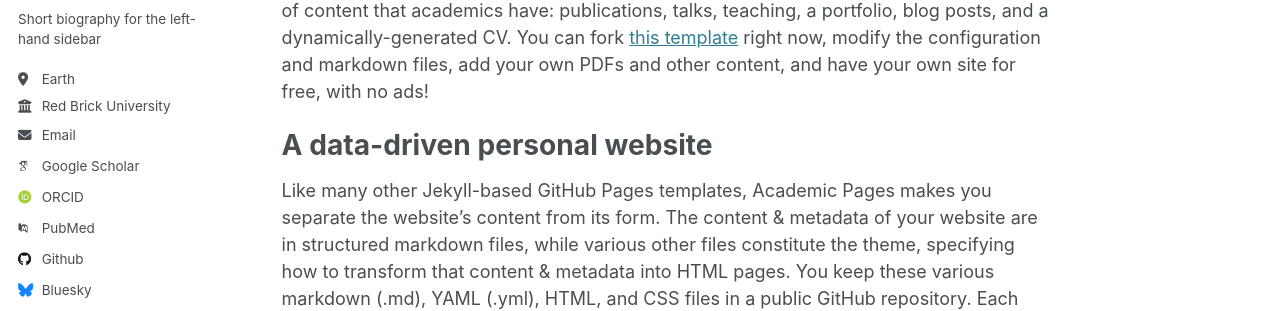
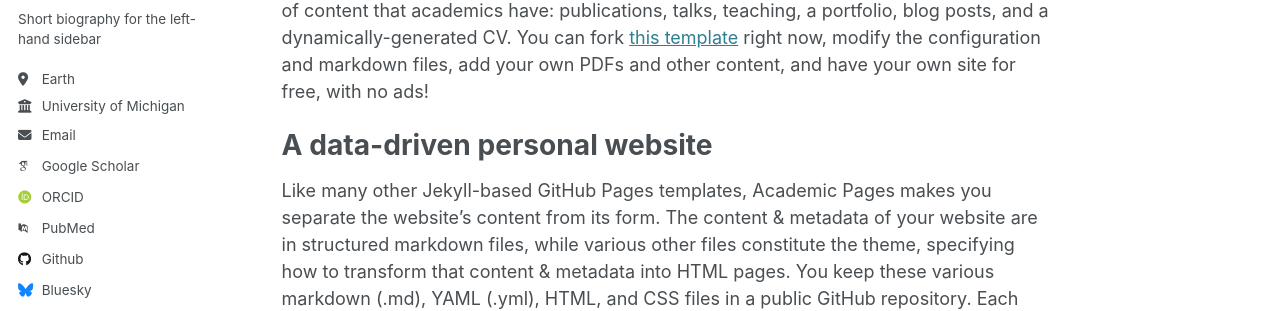
Before and after one commit to brianyang565/brianyang565.github.io, a Jekyll site: the page built from _pages/about.md, in a window 1280 px wide. Shown: the part 314-625 px from the top of the page. Built offline with Jekyll 4.4.1, drawn with Linux system fonts in a browser that asks for light colours; some web fonts are replaced.

Commit message:
Update _config.yml

```diff
--- a/_config.yml
+++ b/_config.yml
@@ -26,7 +26,7 @@ author:
   pronouns         : # example: "he/him"
   bio              : "Short biography for the left-hand sidebar"
   location         : "Earth"
-  employer         : "Red Brick University"
+  employer         : "University of Michigan"
   uri              : # URL
   email            : "none@example.org"
 
```
